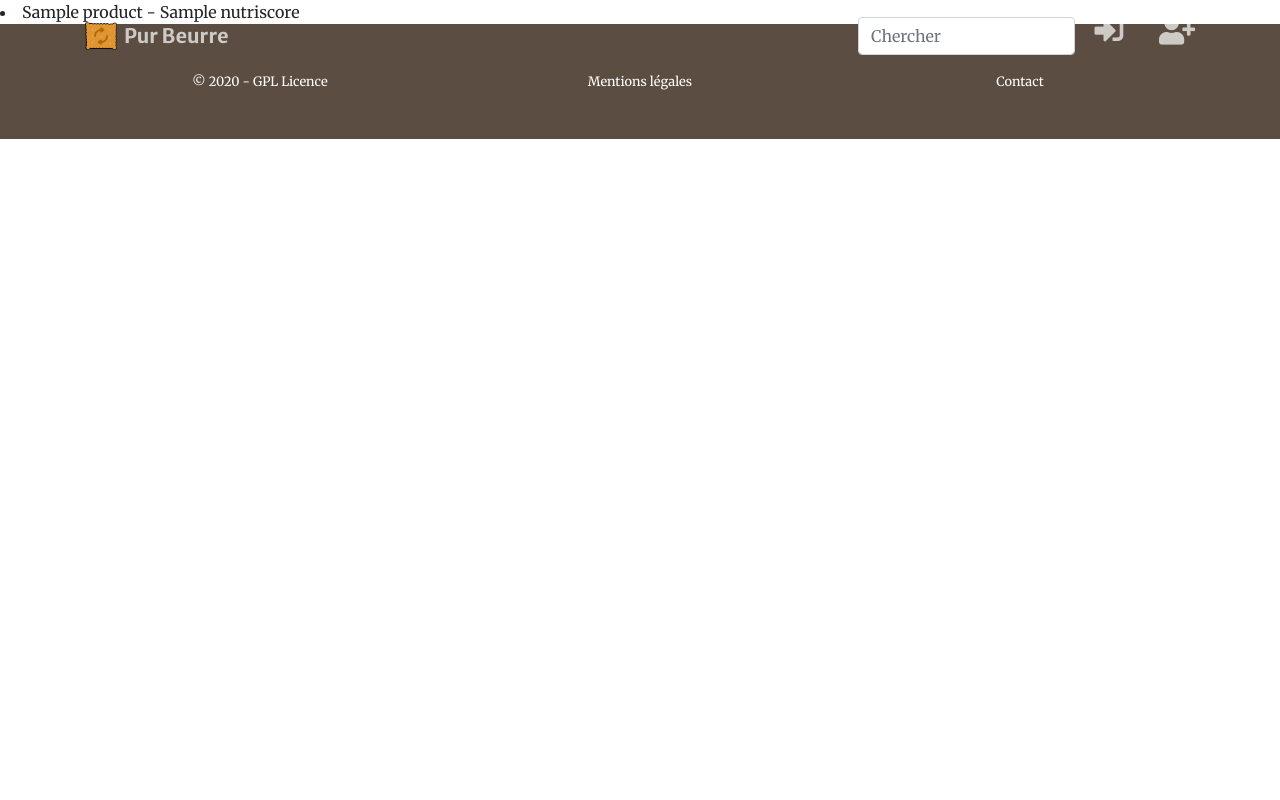
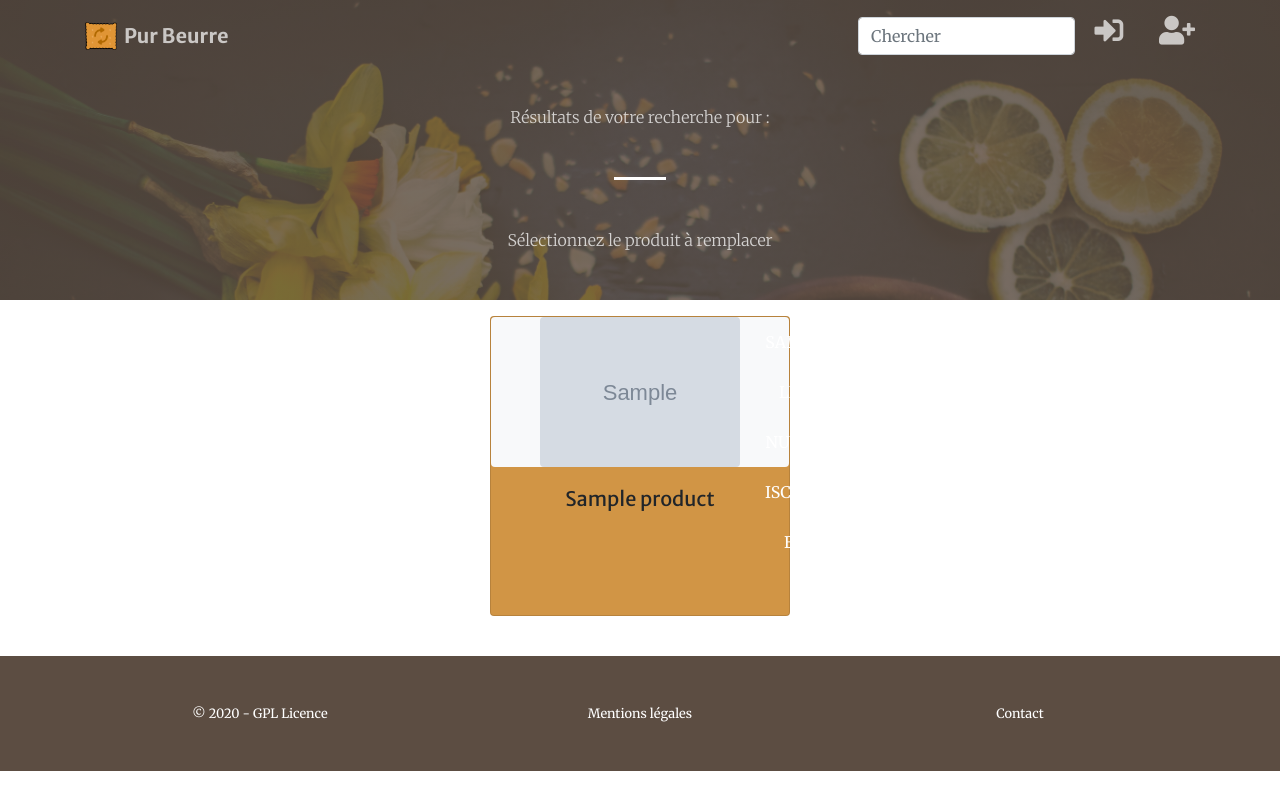
Before and after one commit to Nastyflav/app_purbeurre_V0.1, a Django app: template app_purbeurre/search/templates/search/search_results.html in a window 1280 px wide. Run offline with Django 3.2, Linux system fonts and the light colour scheme; the template is opened without the code that fills it: most values are stand-ins (such as "Sample title", 1, 10 or a date in 2020); grey boxes marked "Sample" are stand-in pictures; some libraries are stand-ins or nearby versions.

Commit message:
The work on the search page is on progress

```diff
--- a/app_purbeurre/search/templates/search/search_results.html
+++ b/app_purbeurre/search/templates/search/search_results.html
@@ -1,14 +1,61 @@
-  {% extends "base.html" %}
+{% extends "base.html" %}
 
 {% load static %}
 
 {% block content %}
 
-{% for product in object_list %}
+<header style="height: 300px;width:100%; background: linear-gradient(to bottom, rgba(92, 77, 66, 0.8) 0%, rgba(92, 77, 66, 0.8) 100%), url('{% static 'img/profile_img.jpg' %}'); background-size: cover;">
+  <div class="container h-100">
+    <div class="row h-100 align-items-center justify-content-center text-center">
+      <div class="col-lg-10 align-self-end">
+        <p class="text-white-75 font-weight-light mb-5">Résultats de votre recherche pour : </p>
+        <hr class="divider my-4" /><br>
+        <p class="text-white-75 font-weight-light mb-5">Sélectionnez le produit à remplacer</p>
+      </div>
+    </div>
+  </div>
+</header>
 
-    <li>{{ product.name }} - {{ product.nutriscore }}</li>
+<section class="container">
+  <div class="row h-100 align-items-center justify-content-center text-center">
+    {% if not object_list %}
+    <div class="col-lg-6 align-self-center mt-3">
+      <div class="card">
+        <div class="card-header text-white-75">
+          Désolé, le produit que vous recherchez n'est pas disponible, mais vous pouvez essayer autre chose !
+        </div>
+    </div>
+    {% endif %}
 
-{% endfor %}
+    {% for product in object_list %}
+    <div class="col-lg-4 align-self-start text-center p-3">
+      <!-- Bootstrap card -->
+      <div class="card m-auto b-5 product-card">
+
+        <div class="bg-light rounded m-0 p-0 product-image-size">
+          <div class="position-absolute text-white product-nutriscore nutriscore-{{ product.nutriscore }}">{{ product.nutriscore|upper }}</div>
+
+
+          <img class="img-responsive rounded product-image-size-max" src="{{ product.image }}" alt="Image" />
+          </a>
+        </div>
+
+
+      <div class="card-body">
+          <h5 class="card-title product-title">{{ product.name }}</h5>
+
+          {% comment "Show detail?" %}
+        <a href="" class="btn btn-outline-info">
+                <i class="fas fa-info-circle"></i> Détails</a>
+              {% endcomment %}
+        </div>
+    </div>
+  </div>
+    {% endfor %}
+  </div>
+</section><br>
+
+
 
 
 {% endblock content %}
--- a/app_purbeurre/static/scss/_global.scss
+++ b/app_purbeurre/static/scss/_global.scss
@@ -49,3 +49,38 @@
     color: $black;  //highlight icon
   }
 }
+
+// - Custom products cards
+
+.nutriscore-a { background-color: #06b600; }
+.nutriscore-b { background-color: #76ff40; }
+.nutriscore-c { background-color: #fffb05; }
+.nutriscore-d { background-color: #ff8800; }
+.nutriscore-e { background-color: #ff0000; }
+
+.product-card {
+ 	width: 300px;
+  min-height: 300px;
+  background-color: $cookie;
+ }
+
+.product-image-size {
+	width: 100%;
+	height: 150px;
+}
+
+.product-nutriscore {
+	width: 50px;
+	height: 50px;
+	line-height: 50px;
+	left: calc(100% - 25px);
+}
+
+.product-image-size-max {
+	max-width: 100%;
+  max-height: 100%;
+}
+
+.product-title {
+	min-height: 90px;
+}
```
Also changed, not shown: app_purbeurre/static/css/creative.css, 1 other file.
